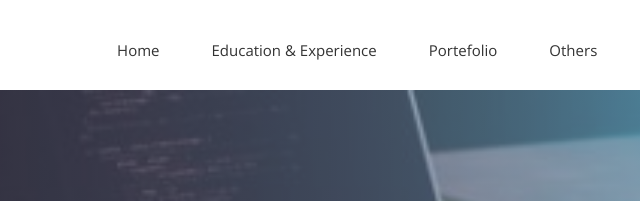
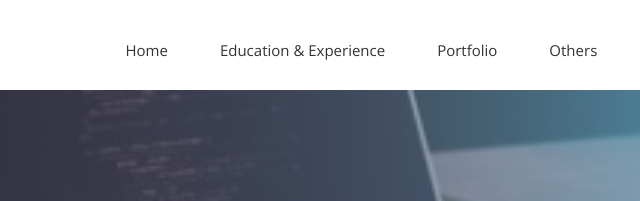
Before and after one commit to kangami/website, a plain HTML site: page index.html in a window 1280 px wide. Shown: the top 201 px of the page, 442-1082 px from the left. Drawn offline with nearby package versions, Linux system fonts and the light colour scheme; some packages are replaced by stand-ins of ours; a web font is replaced by a local one.

Commit message:
update portfolio title

```diff
--- a/index.html
+++ b/index.html
@@ -66,7 +66,7 @@
                   <ul class="nav navbar-nav navbar-right">
                     <li><a href="index.html">Home</a></li>
                     <li><a href="work.html">Education & Experience</a></li>
-                    <li><a href="portefolio.html">Portefolio</a></li>
+                    <li><a href="portefolio.html">Portfolio</a></li>
                     <li><a href="#">Others</a></li>
                     <li>
                       <a href="https://www.linkedin.com/in/karim-ngami/" target="_blank"><i class="fa fa-linkedin"></i></a>
@@ -236,7 +236,7 @@
             <div class="footer-manu">
               <ul>
                 <li><a href="#">Home</a></li>
-                <li><a href="#">Portefolio</a></li>
+                <li><a href="#">Portfolio</a></li>
                 <li><a href="#">Education & Experience</a></li>
                 <li><a href="#">Others</a></li>
 
```
Also changed, not shown: portefolio.html (+2 -2 lines).
